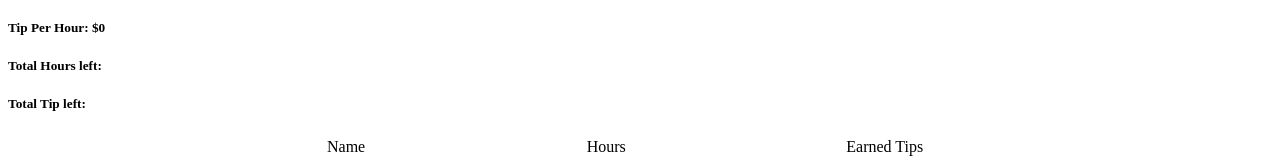
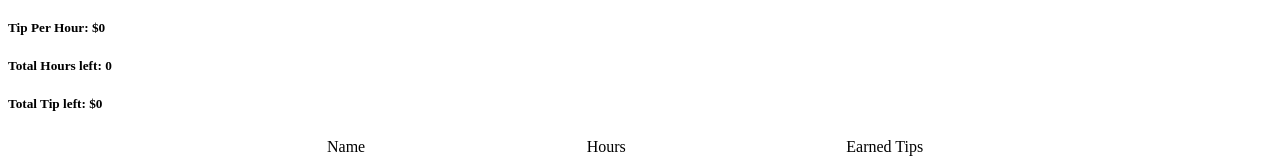
Before and after one commit to youngs-kim/tip-calculator, a React (Vite) app: page / in a window 1280 px wide. Shown: the part 177-339 px from the top of the page. Built offline with nearby package versions, Linux system fonts and the light colour scheme.

Commit message:
tested Total hour left function

```diff
--- a/src/App.jsx
+++ b/src/App.jsx
@@ -16,7 +16,6 @@ function App() {
 
   const onChangeTotalServerHours = (e) => {
     setTotalServerHours(e.target.value);
-    console.log(tipPerHour, 'starbucks');
   };
 
   const onChangePercentKitchen = (e) => {
--- a/src/components/TipPerServer.jsx
+++ b/src/components/TipPerServer.jsx
@@ -9,12 +9,27 @@ const TipPerServer = ({ totalServerHours, serverTotalTip, tipPerHour }) => {
   };
 
   const [serverList, setServerList] = useState([defaultServer]);
+  const [totalHoursLeft, setTotalHoursLeft] = useState(0);
+  const [totalTipLeft, setTotalTipLeft] = useState(0);
+
+  const sumTotalHours = (arr) => {
+    let sum = 0;
+    for (let i = 0; i < arr.length; i++) {
+      sum = sum + arr[i].hours;
+    }
+    return sum;
+  };
+
+  const calcEarnedTips = () => {
+    // let tip = tipPerHour *
+  };
 
   const updateHours = (index) => (e) => {
     e.preventDefault();
     let arr = [...serverList];
     arr[index]['hours'] = e.target.valueAsNumber;
     setServerList(arr);
+    setTotalHoursLeft(totalServerHours - sumTotalHours(arr));
   };
 
   const updateName = (index) => (e) => {
@@ -24,10 +39,17 @@ const TipPerServer = ({ totalServerHours, serverTotalTip, tipPerHour }) => {
     setServerList(arr);
   };
 
+  // const handleInputChange = (e, index) => {
+  //   const { name, value } = e.target;
+  //   let arr = [...serverList];
+  //   arr[index][name] = value;
+  //   setServerList(arr);
+  // };
+
   const addServer = (e) => {
     e.preventDefault();
     setServerList([...serverList, defaultServer]);
-    console.log(serverList, 'hello');
+    console.log(serverList[0].hours, 'hello');
   };
 
   const deleteServer = (ind) => {
@@ -46,8 +68,8 @@ const TipPerServer = ({ totalServerHours, serverTotalTip, tipPerHour }) => {
       </div>
 
       <h5>Tip Per Hour: ${tipPerHour}</h5>
-      <h5>Total Hours left: </h5>
-      <h5>Total Tip left: </h5>
+      <h5>Total Hours left: {totalHoursLeft}</h5>
+      <h5>Total Tip left: ${totalTipLeft}</h5>
 
       {/* <div className="server-tip-info">
         <h2>Name</h2>
@@ -73,15 +95,19 @@ const TipPerServer = ({ totalServerHours, serverTotalTip, tipPerHour }) => {
                   <td>
                     <input
                       type="text"
+                      name="name"
                       value={item.name}
                       onChange={updateName(index)}
+                      // onChange={(e) => handleInputChange()}
                     />
                   </td>
                   <td>
                     <input
                       type="number"
+                      name="hours"
                       value={item.hours}
                       onChange={updateHours(index)}
+                      // onChange={(e) => handleInputChange()}
                     />
                   </td>
                   <td>
```
